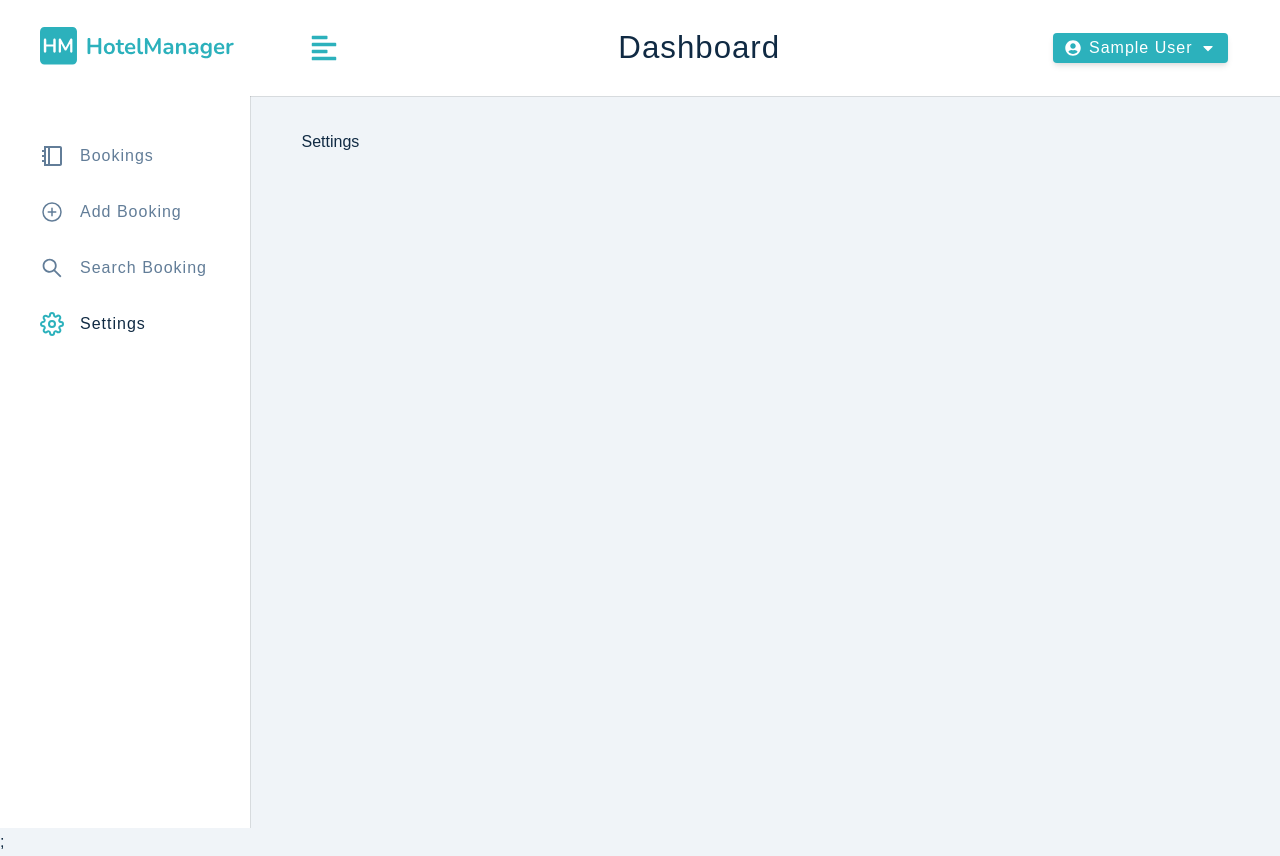
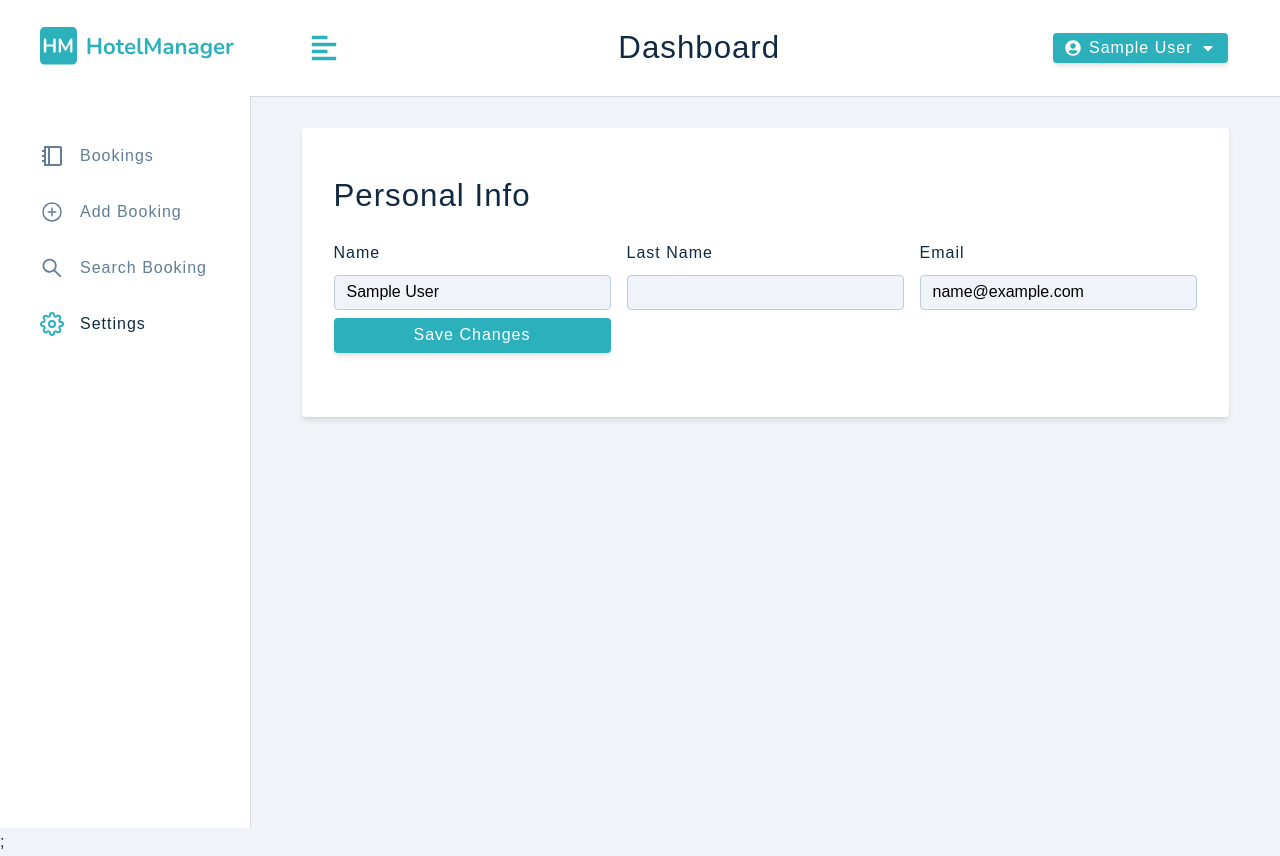
Before and after one commit to RicardoCastelbon/u09-frontend-HotelManager, a React (Create React App) app: page /settings in a window 1280 px wide. Built offline with nearby package versions, Linux system fonts and the light colour scheme; sample sign-in values are in the browser's storage.

Commit message:
add form update user in settings page

```diff
--- /dev/null
+++ b/src/assets/wrappers/DashboardFormPage.ts
@@ -0,0 +1,68 @@
+import styled from 'styled-components'
+
+const Wrapper = styled.section`
+  border-radius: var(--borderRadius);
+  width: 100%;
+  background: var(--white);
+  padding: 3rem 2rem 4rem;
+  box-shadow: var(--shadow-2);
+  h3 {
+    margin-top: 0;
+  }
+  .form {
+    margin: 0;
+    border-radius: 0;
+    box-shadow: none;
+    padding: 0;
+    max-width: 100%;
+    width: 100%;
+  }
+  .form-row {
+    margin-bottom: 0;
+  }
+  .form-center {
+    display: grid;
+    row-gap: 0.5rem;
+  }
+  .form-center button {
+    align-self: end;
+    height: 35px;
+    margin-top: 1rem;
+  }
+  .btn-container {
+    display: grid;
+    grid-template-columns: 1fr 1fr;
+    column-gap: 1rem;
+    align-self: flex-end;
+    margin-top: 0.5rem;
+    button {
+      height: 35px;
+    }
+  }
+  .clear-btn {
+    background: var(--grey-500);
+  }
+  .clear-btn:hover {
+    background: var(--black);
+  }
+  @media (min-width: 992px) {
+    .form-center {
+      grid-template-columns: 1fr 1fr;
+      align-items: center;
+      column-gap: 1rem;
+    }
+    .btn-container {
+      margin-top: 0;
+    }
+  }
+  @media (min-width: 1120px) {
+    .form-center {
+      grid-template-columns: 1fr 1fr 1fr;
+    }
+    .form-center button {
+      margin-top: 0;
+    }
+  }
+`
+
+export default Wrapper
--- a/src/context/appContext.tsx
+++ b/src/context/appContext.tsx
@@ -30,6 +30,7 @@
   showSidebar: boolean;
   toggleSidebar: any;
   logoutUser: any;
+  updateUser:any
 }
 interface User {
   name: string;
@@ -50,6 +51,7 @@
   showSidebar: false,
   toggleSidebar: "",
   logoutUser: false,
+  updateUser:""
 };
 
 const AppContext = React.createContext<AppContextValue>(initialState);
@@ -134,6 +136,10 @@
     clearAlert();
   };
 
+  const updateUser = async (currentUser: any) => {
+    console.log(currentUser);
+  };
+
   return (
     <AppContext.Provider
       value={{
@@ -143,6 +149,7 @@
         loginUser,
         toggleSidebar,
         logoutUser,
+        updateUser
       }}
     >
       {children}
--- a/src/pages/dashboard/Settings.tsx
+++ b/src/pages/dashboard/Settings.tsx
@@ -1,7 +1,57 @@
-type Props = {}
+import { useState } from "react";
+import Wrapper from "../../assets/wrappers/DashboardFormPage";
+import { FormRow, Alert } from "../../components";
+import { useAppContext } from "../../context/appContext";
+
+type Props = {};
 const Settings = (props: Props) => {
+  const { user, showAlert, displayAlert, updateUser, isLoading } =
+    useAppContext();
+  const [name, setName] = useState(user?.name);
+  const [email, setEmail] = useState(user?.email);
+  const [lastName, setLastName] = useState(user?.lasName);
+
+  const onSubmit = (e: React.FormEvent<HTMLFormElement>) => {
+    e.preventDefault();
+   /*  if (!email || !name || !lastName) {
+      displayAlert();
+      return;
+    } */
+    updateUser({ name, email, lastName });
+  };
   return (
-    <div>Settings</div>
-  )
-}
-export default Settings
+    <Wrapper>
+      <form className="form" onSubmit={onSubmit}>
+        <h3>Personal info</h3>
+        {showAlert && <Alert />}
+
+        {/* name */}
+        <div className="form-center">
+          <FormRow
+            type="text"
+            name="name"
+            value={name}
+            handleChange={(e) => setName(e.target.value)}
+          />
+          <FormRow
+            labelText="last name"
+            type="text"
+            name="lastName"
+            value={lastName}
+            handleChange={(e) => setLastName(e.target.value)}
+          />
+          <FormRow
+            type="email"
+            name="email"
+            value={email}
+            handleChange={(e) => setEmail(e.target.value)}
+          />
+          <button className="btn btn-block" type="submit" disabled={isLoading}>
+            {isLoading ? "Please Wait..." : "save changes"}
+          </button>
+        </div>
+      </form>
+    </Wrapper>
+  );
+};
+export default Settings;
```
